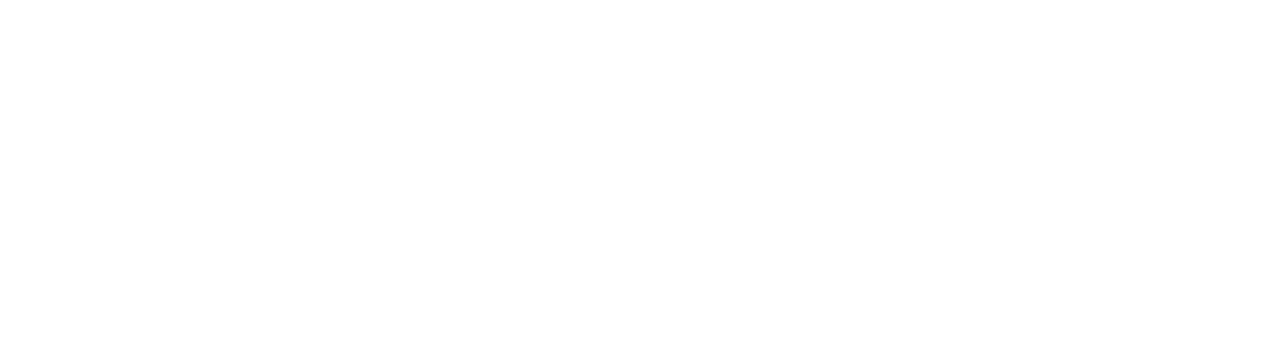
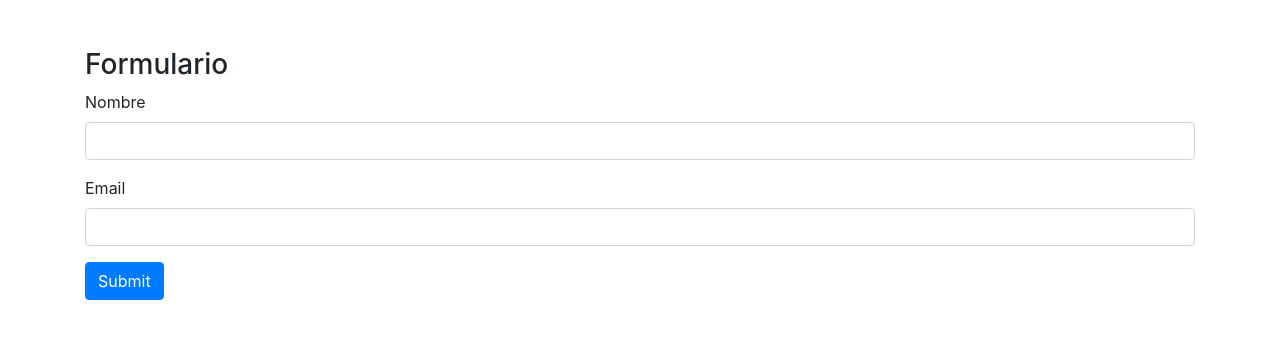
Before and after one commit to julianperezpesce/otherApp, an Angular app: page / in a window 1280 px wide. Shown: the top 338 px of the page. Built offline with nearby package versions, Linux system fonts and the light colour scheme.

Commit message:
basic form with (click)

```diff
--- a/src/app/app.component.html
+++ b/src/app/app.component.html
@@ -0,0 +1 @@
+<app-form-first></app-form-first>
--- a/src/app/form-first/form-first.component.html
+++ b/src/app/form-first/form-first.component.html
@@ -1 +1,13 @@
-<p>form-first works!</p>
+ <div class="container mt-5">
+     <h3>Formulario</h3>
+     <div class="form-group">
+         <label for="my-input">Nombre</label>
+         <input  class="form-control" type="text" >
+     </div>
+     <div class="form-group">
+        <label for="my-input">Email</label>
+        <input  class="form-control" type="email" >
+    </div>
+
+    <button class="btn btn-primary" (click)="onSendForm()">Submit</button>
+</div>
--- a/src/app/form-first/form-first.component.ts
+++ b/src/app/form-first/form-first.component.ts
@@ -12,4 +12,8 @@
   ngOnInit(): void {
   }
 
+  onSendForm(){
+    alert('Formulario enviado');
+  }
+
 }
--- a/src/index.html
+++ b/src/index.html
@@ -6,8 +6,12 @@
   <base href="/">
   <meta name="viewport" content="width=device-width, initial-scale=1">
   <link rel="icon" type="image/x-icon" href="favicon.ico">
+  <link rel="stylesheet" href="https://stackpath.bootstrapcdn.com/bootstrap/4.5.0/css/bootstrap.min.css" integrity="sha384-9aIt2nRpC12Uk9gS9baDl411NQApFmC26EwAOH8WgZl5MYYxFfc+NcPb1dKGj7Sk" crossorigin="anonymous">
 </head>
 <body>
   <app-root></app-root>
+  <script src="https://code.jquery.com/jquery-3.5.1.slim.min.js" integrity="sha384-DfXdz2htPH0lsSSs5nCTpuj/zy4C+OGpamoFVy38MVBnE+IbbVYUew+OrCXaRkfj" crossorigin="anonymous"></script>
+<script src="https://cdn.jsdelivr.net/npm/popper.js@1.16.0/dist/umd/popper.min.js" integrity="sha384-Q6E9RHvbIyZFJoft+2mJbHaEWldlvI9IOYy5n3zV9zzTtmI3UksdQRVvoxMfooAo" crossorigin="anonymous"></script>
+<script src="https://stackpath.bootstrapcdn.com/bootstrap/4.5.0/js/bootstrap.min.js" integrity="sha384-OgVRvuATP1z7JjHLkuOU7Xw704+h835Lr+6QL9UvYjZE3Ipu6Tp75j7Bh/kR0JKI" crossorigin="anonymous"></script>
 </body>
 </html>
```
